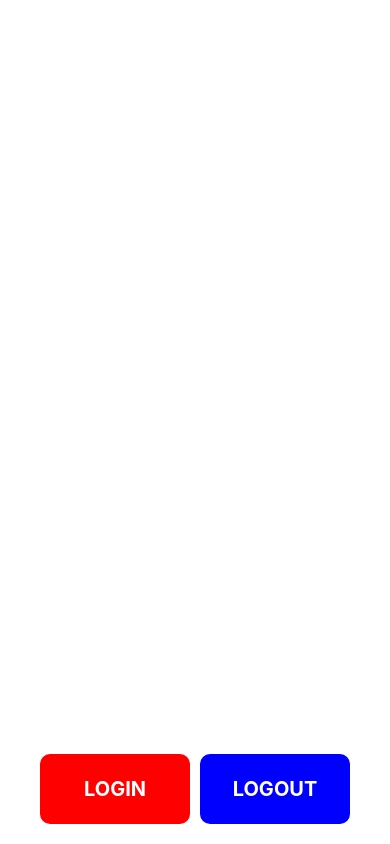
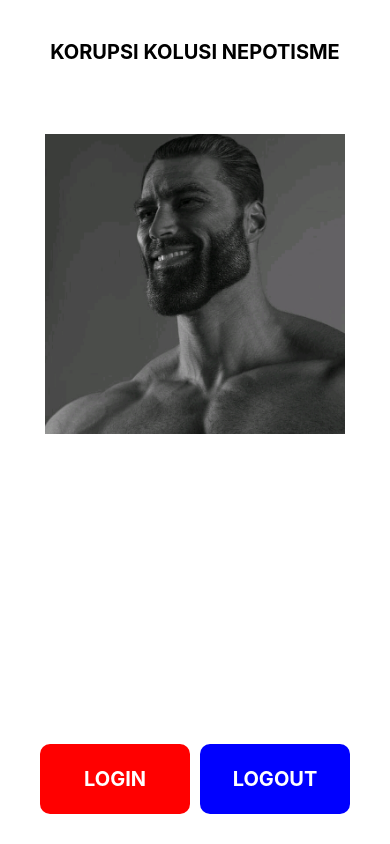
Before and after one commit to faturalkhair/fatur-105841107021-lab1, a React Native app: screen / in a window 390 px wide. Built offline with nearby package versions, Linux system fonts and the light colour scheme.

Commit message:
text, gambar & tombol

```diff
--- a/App.js
+++ b/App.js
@@ -1,15 +1,40 @@
-import { StyleSheet, Text, View} from 'react-native'
+import { StyleSheet, Text, View, Image} from 'react-native'
 import React from 'react'
 
 
 const App = () => {
   return (
+
     <View style={{flex:1}}>
+      <View style={{
+        justifyContent: 'center',
+        alignItems: 'center',
+        marginTop: 40
+      }}>
+        <Text style={{
+          fontSize: 20,
+          fontWeight: 'bold'
+        }}>
+          KORUPSI KOLUSI NEPOTISME
+        </Text>
+      </View>
+
+      <View style={{
+        alignItems: 'center',
+        marginTop: 70
+      }}>
+        <Image source={require('./assets/meme.jpg')}
+        style={{
+          width: 300,
+          height: 300
+        }}/>
+      </View>
+
       <View style={{
         flex:1, flexDirection: "row",
         alignItems: 'flex-end',
         justifyContent: 'center',
-        marginBottom: 20
+        marginBottom: 30
       }}>
 
     <View style={{
```
Also changed, not shown: assets/meme.jpg (added).
